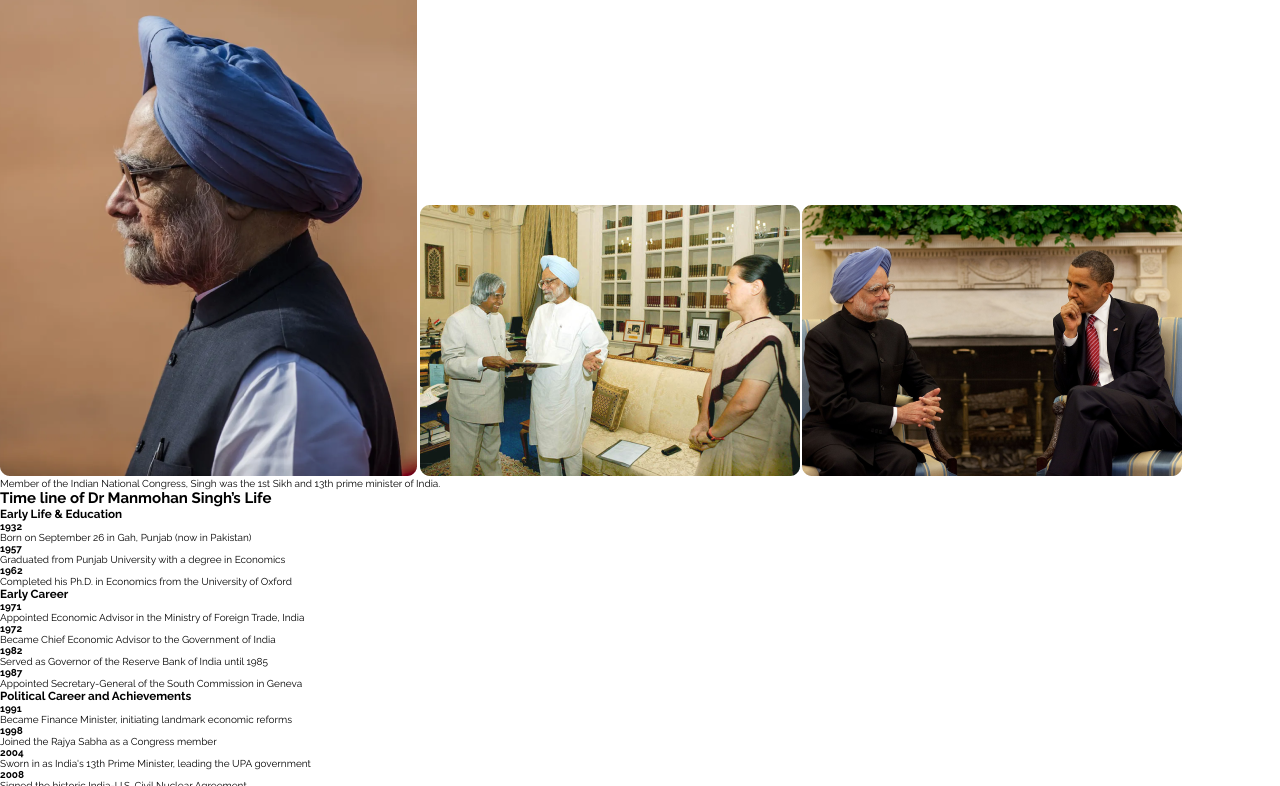
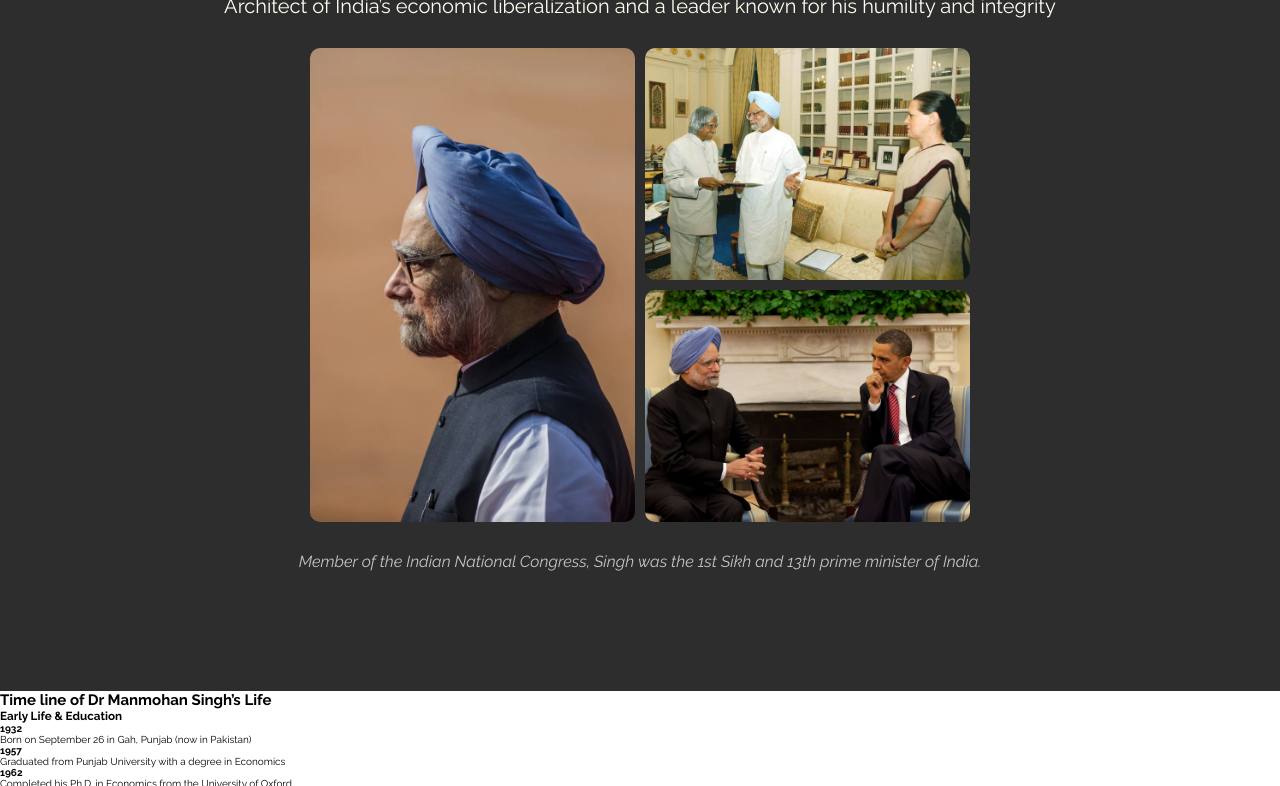
Before and after one commit to AakashRao-dev/freecodecamp-projects, a plain HTML site: page responsive-web-design/04-tribute-page/index.html in a window 1280 px wide. Shown: the part 109-895 px from the top of the page. Drawn offline with Linux system fonts and the light colour scheme.

Commit message:
[Tribute-Page] Changes to Header Hero Styles

```diff
--- a/responsive-web-design/04-tribute-page/index.html
+++ b/responsive-web-design/04-tribute-page/index.html
@@ -15,23 +15,26 @@
   <body>
     <header class="header">
       <div class="hero">
-        <h1 class="hero-title">Dr. Manmohan Singh</h1>
-        <p class="hero-description">
-          Member of the Indian National Congress, Singh was the 1st Sikh and
-          13th prime minister of India.
-        </p>
-      </div>
+        <div class="hero-text">
+          <h1 class="hero-title">Dr. Manmohan Singh</h1>
+          <p class="hero-description">
+            Architect of India’s economic liberalization and a leader known for
+            his humility and integrity
+          </p>
+        </div>
 
-      <div class="hero-images">
-        <figure class="imagebox">
-          <img src="./img/hero-1.png" alt="first" />
-          <img src="./img/hero-2.png" alt="second" />
-          <img src="./img/hero-3.png" alt="third" />
-        </figure>
-        <figcaption>
-          Member of the Indian National Congress, Singh was the 1st Sikh and
-          13th prime minister of India.
-        </figcaption>
+        <div class="hero-images">
+          <div class="imagebox">
+            <img src="./img/hero-1.png" alt="first" class="image-1" />
+            <img src="./img/hero-2.png" alt="second" class="image-2" />
+            <img src="./img/hero-3.png" alt="third" class="image-3" />
+          </div>
+
+          <p class="image-description">
+            Member of the Indian National Congress, Singh was the 1st Sikh and
+            13th prime minister of India.
+          </p>
+        </div>
       </div>
     </header>
     <main>
--- a/responsive-web-design/04-tribute-page/styles.css
+++ b/responsive-web-design/04-tribute-page/styles.css
@@ -1,8 +1,9 @@
 :root {
+  --clr-header-background: #2d2d2d;
   --clr-header-text: #fffff0;
   --clr-fig-description: #c3c5bf; /* time fill and ::after is same */
-  --clr-hero-background: #2d2d2d;
 
+  --clr-timeline-background: #f5f6f7;
   --clr-timeline-box: #ffffff;
   --clr-timeline-text: #1e1e1e;
   --clr-timeline-year: #323330;
@@ -27,3 +28,86 @@ html {
 body {
   font-family: 'Raleway', sans-serif;
 }
+
+img {
+  max-width: 100%;
+  object-fit: cover;
+  border-radius: 10px;
+}
+
+/* HEADER STYLING */
+.header {
+  min-height: 100vh;
+  background-color: var(--clr-header-background);
+  color: var(--clr-header-text);
+  text-align: center;
+}
+
+.hero {
+  padding: 4rem 2rem;
+  display: flex;
+  justify-content: center;
+  align-items: center;
+  flex-direction: column;
+}
+
+.hero-title {
+  font-size: clamp(2.5rem, 5vw, 4.5rem);
+  margin-bottom: 1rem;
+}
+
+.hero-description {
+  font-size: 2rem;
+}
+
+.imagebox {
+  width: 80%;
+  padding: 3rem;
+  max-width: 900px;
+  margin: 0 auto;
+  display: grid;
+  grid-template-columns: 1fr 1fr;
+  grid-template-rows: 1fr 1fr;
+  gap: 1rem;
+}
+
+.image-1 {
+  height: 100%;
+  width: 100%;
+  grid-row: span 2;
+}
+
+.image-2,
+.image-3 {
+  grid-column: 2;
+  width: 100%;
+  height: 100%;
+}
+
+.image-description {
+  color: var(--clr-fig-description);
+  font-size: 1.6rem;
+  font-style: italic;
+}
+
+/* Responsive Design */
+@media (max-width: 768px) {
+  .hero-description {
+    font-size: 1.6rem;
+  }
+
+  .imagebox {
+    grid-template-columns: 1fr;
+    grid-template-rows: auto;
+    padding: 2rem;
+  }
+
+  .image-1 {
+    grid-row: auto;
+  }
+
+  .image-2,
+  .image-3 {
+    grid-column: auto;
+  }
+}
```
